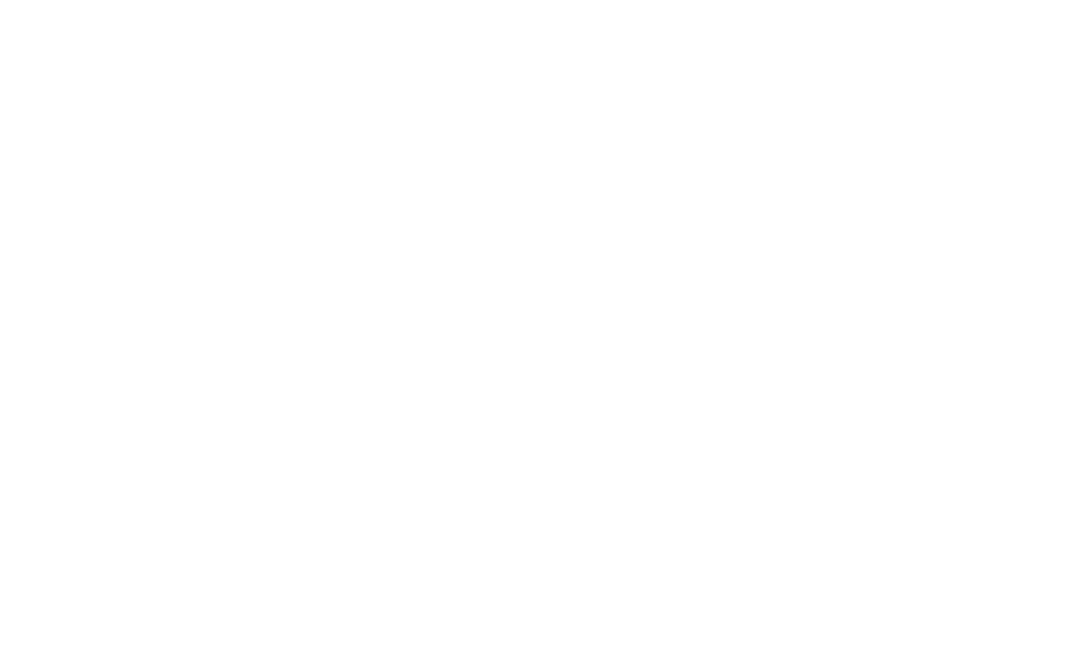
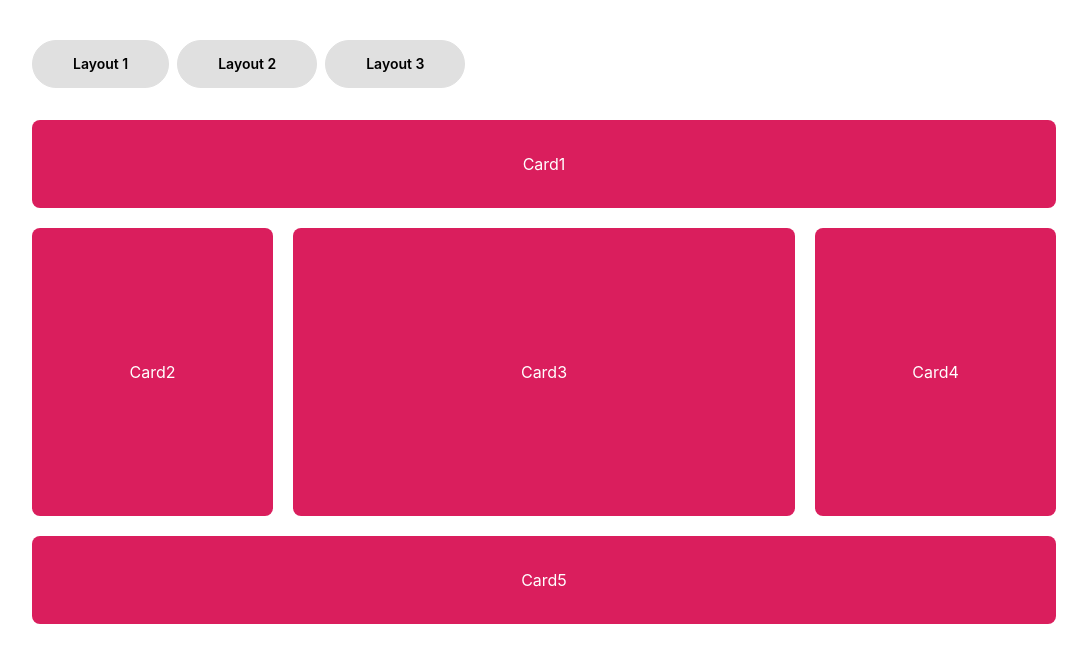
Before and after one commit to EhsanEIK/assessment-task-client, a React (Create React App) app: page /layout3 in a window 1280 px wide. Before the commit this address had no page. Shown: the top 662 px of the page, without its empty margins (96-1183 px from the left). Built offline with nearby package versions, Linux system fonts and the light colour scheme.

Commit message:
added CardLayout page for layout3 route

```diff
--- /dev/null
+++ b/src/Pages/CardLayout/CardLayout.js
@@ -0,0 +1,25 @@
+import React from 'react';
+
+const CardLayout = () => {
+    return (
+        <div className='grid grid-cols-8 gap-5 mt-8'>
+            <div className='bg-[#DA1E5D] text-white text-center rounded-lg col-span-8 py-8'>
+                <h1>Card1</h1>
+            </div>
+            <div className='bg-[#DA1E5D] text-white rounded-lg col-span-2 h-72 flex items-center justify-center py-5'>
+                <h1>Card2</h1>
+            </div>
+            <div className='bg-[#DA1E5D] text-white rounded-lg col-span-4 h-72 flex items-center justify-center py-5'>
+                <h1>Card3</h1>
+            </div>
+            <div className='bg-[#DA1E5D] text-white rounded-lg col-span-2 h-72 flex items-center justify-center py-5'>
+                <h1>Card4</h1>
+            </div>
+            <div className='bg-[#DA1E5D] text-white text-center rounded-lg col-span-8 py-8'>
+                <h1>Card5</h1>
+            </div>
+        </div>
+    );
+};
+
+export default CardLayout;
--- a/src/Routes/Routers.js
+++ b/src/Routes/Routers.js
@@ -1,6 +1,7 @@
 import React from 'react';
 import { Route, Routes } from 'react-router-dom';
 import Main from '../layouts/Main';
+import CardLayout from '../Pages/CardLayout/CardLayout';
 import Form from '../Pages/Form/Form';
 import Table from '../Pages/Table/Table';
 
@@ -10,6 +11,7 @@
             <Route path='/' element={<Main />}>
                 <Route path='/layout1' element={<Form />}></Route>
                 <Route path='/layout2' element={<Table />}></Route>
+                <Route path='/layout3' element={<CardLayout />}></Route>
             </Route>
         </Routes>
     );
--- a/src/layouts/Main.js
+++ b/src/layouts/Main.js
@@ -5,9 +5,9 @@
     return (
         <div className='w-[80%] mx-auto mt-10'>
             <div>
-                <Link to='/layout1' className="btn rounded-full normal-case px-10">Layout 1</Link>
-                <Link to='/layout2' className="btn rounded-full normal-case px-10 mx-2">Layout 2</Link>
-                <Link to='/layout3' className="btn rounded-full normal-case px-10">Layout 3</Link>
+                <Link to='/layout1' className="btn bg-[#E0E0E0] text-black border-[#E0E0E0] rounded-full normal-case hover:text-white px-10">Layout 1</Link>
+                <Link to='/layout2' className="btn bg-[#E0E0E0] text-black border-[#E0E0E0] rounded-full normal-case hover:text-white px-10 mx-2">Layout 2</Link>
+                <Link to='/layout3' className="btn bg-[#E0E0E0] text-black border-[#E0E0E0] rounded-full normal-case hover:text-white px-10">Layout 3</Link>
             </div>
             <Outlet></Outlet>
         </div>
```
